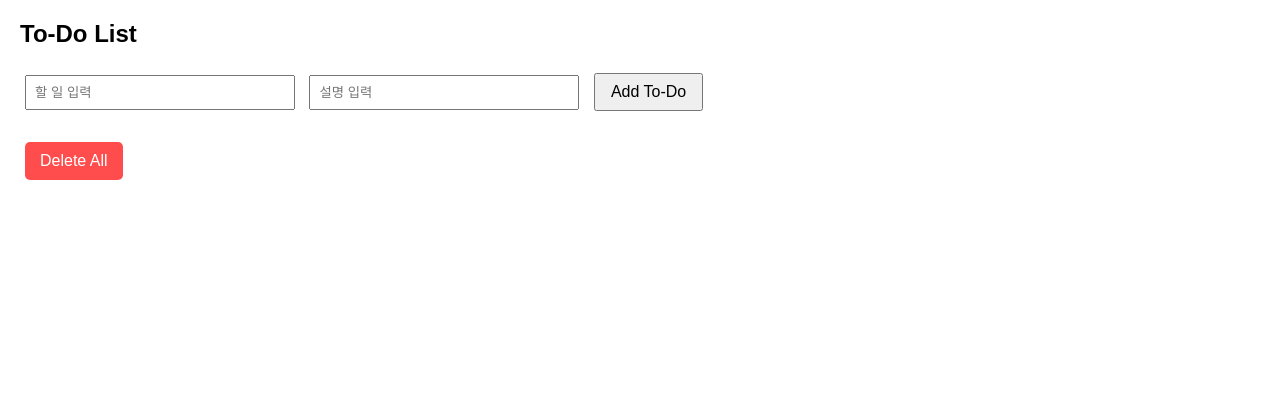
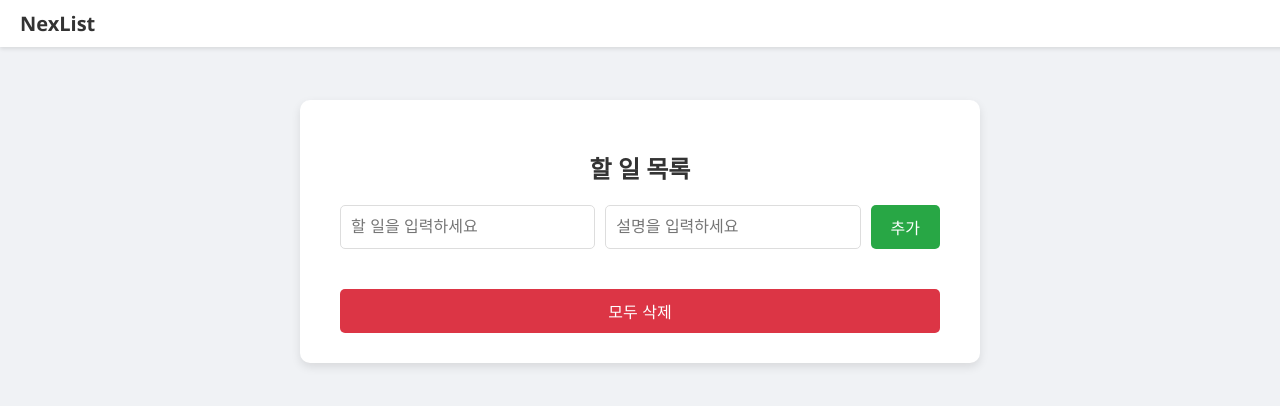
Before and after one commit to ba2slk/NexList, a FastAPI app: page / in a window 1280 px wide. Shown: the top 406 px of the page. Run offline with FastAPI, Linux system fonts and the light colour scheme; data that the repository does not hold is empty.

Commit message:
Edit: 상단 배너 등록 및 UI 개선

```diff
--- a/templates/index.html
+++ b/templates/index.html
@@ -1,122 +1,156 @@
 <!DOCTYPE html>
 <html lang="ko">
 <head>
-    <meta charset="UTF-8">
-    <meta name="viewport" content="width=device-width, initial-scale=1.0">
-    <title>FastAPI Todo</title>
+  <meta charset="UTF-8" />
+  <meta name="viewport" content="width=device-width, initial-scale=1.0" />
+  <title>NexList To-Do</title>
   <style>
+    /* 전체 배경 */
     body {
-            font-family: Arial, sans-serif;
-            margin: 20px;
+      margin: 0;
       padding: 0;
+      font-family: 'Segoe UI', Tahoma, Geneva, Verdana, sans-serif;
+      background: #f0f2f5;
     }
 
-        div {
-            margin-bottom: 10px;
+    /* 상단 고정 네비게이션 바 */
+    header {
+      position: fixed;  /* 스크롤해도 항상 화면 상단에 고정 */
+      top: 0;
+      left: 0;
+      width: 100%;
+      background-color: #fff;
+      box-shadow: 0 2px 4px rgba(0,0,0,0.1);
+      padding: 10px 20px;
+      display: flex;
+      align-items: center;
     }
 
-        input {
-            margin: 5px;
-            padding: 8px;
-            width: 250px;
+    /* NexList 앵커 */
+    .logo {
+      font-size: 20px;
+      font-weight: bold;
+      color: #333;
+      text-decoration: none;
     }
 
-        button {
-            margin: 5px;
-            padding: 8px 15px;
+    /* 중앙 컨테이너 */
+    .container {
+      background: #fff;
+      margin: 100px auto 0 auto;  /* 네비게이션바 높이만큼 아래에서 시작 */
+      padding: 30px 40px;
+      border-radius: 10px;
+      box-shadow: 0 4px 10px rgba(0, 0, 0, 0.1);
+      width: 600px;
+    }
+
+    /* 제목 */
+    .container h2 {
+      text-align: center;
+      color: #333;
+      margin-bottom: 20px;
+    }
+
+    /* 입력 폼 스타일 */
+    .form-group {
+      display: flex;
+      gap: 10px;
+      margin-bottom: 20px;
+    }
+    .form-group input {
+      flex: 1;
+      padding: 10px;
+      border: 1px solid #ddd;
+      border-radius: 5px;
+      font-size: 16px;
+    }
+    .form-group button {
+      padding: 10px 20px;
+      border: none;
+      background: #28a745;
+      color: #fff;
+      border-radius: 5px;
       font-size: 16px;
       cursor: pointer;
     }
 
+    /* To-Do 리스트 스타일 */
     ul {
       list-style: none;
       padding: 0;
     }
-
     li {
-            margin: 5px 0;
-            padding: 10px;
-            border: 1px solid #ccc;
-            width: 400px;
+      background: #fafafa;
+      border: 1px solid #e0e0e0;
+      border-radius: 5px;
+      padding: 15px;
+      margin-bottom: 10px;
       display: flex;
+      align-items: center;
       justify-content: space-between;
-            align-items: center;
-            background-color: #f9f9f9;
+    }
+    li span {
+      flex: 1;
+      font-size: 16px;
+      color: #555;
+    }
+    .button-group {
+      display: flex;
+      gap: 10px;
+    }
+    .button-group button {
+      padding: 8px 12px;
+      border: none;
       border-radius: 5px;
+      font-size: 14px;
+      cursor: pointer;
+      color: #fff;
+    }
+    .complete-btn {
+      background: #ffc107;
+    }
+    .edit-btn {
+      background: #007bff;
+    }
+    .delete-btn {
+      background: #dc3545;
     }
 
-        li span {
-            display: flex;
-            align-items: center;
-            flex-grow: 1;
+    /* 모두 삭제 버튼 */
+    .delete-all-btn {
+      width: 100%;
+      padding: 10px;
+      background: #dc3545;
+      border: none;
+      border-radius: 5px;
+      color: #fff;
       font-size: 16px;
+      margin-top: 20px;
+      cursor: pointer;
     }
-
-        .button-group {
-            display: flex;
-            gap: 5px;
-            align-items: center;
-        }
-
-
-        li button {
-            border: none;
-            padding: 8px 12px;
-            cursor: pointer;
-            border-radius: 3px;
-            height: 24px;
-            display: flex;
-            align-items: center;
-            justify-content: center;
-            font-size: 14px;
-        }
-
-        /* 삭제 버튼 */
-        .delete-btn {
-            background-color: green;
-            color: white;
-        }
-
-        /* 수정 버튼 */
-        .edit-btn {
-            background-color: blue;
-            color: white;
-        }
-
-        /* 완료 버튼 */
-        .complete-btn {
-            background-color: orange;
-            color: white;
-        }
-
-        /* 전체 삭제 버튼 */
-        .delete-all-btn {
-            background-color: #ff4d4d;
-            color: white;
-            border: none;
-            padding: 10px 15px;
-            margin-top: 10px;
-            border-radius: 5px;
-        }
-
   </style>
-
   <script>
+    /* FastAPI 서버에서 주입해주는 API_URL 사용 */
     window.API_URL = "{{ api_url }}";
   </script>
   <script type="module" src="/static/js/main.js"></script>
 </head>
 <body>
-    <h2>To-Do List</h2>
+  <!-- 상단 고정 영역 -->
+  <header>
+    <a href="#" class="logo">NexList</a>
+  </header>
 
-    <div>
-        <input type="text" id="task" placeholder="할 일 입력">
-        <input type="text" id="description" placeholder="설명 입력">
-        <button onclick="addTodo()">Add To-Do</button>
+  <!-- 메인 컨테이너 -->
+  <div class="container">
+    <h2>할 일 목록</h2>
+    <div class="form-group">
+      <input type="text" id="task" placeholder="할 일을 입력하세요" />
+      <input type="text" id="description" placeholder="설명을 입력하세요" />
+      <button onclick="addTodo()">추가</button>
     </div>
-
     <ul id="todo-list"></ul>
-
-    <button class="delete-all-btn" onclick="deleteAllTodos()">Delete All</button>
+    <button class="delete-all-btn" onclick="deleteAllTodos()">모두 삭제</button>
+  </div>
 </body>
 </html>
```
Lines whose indentation alone changed are shown as unchanged.
